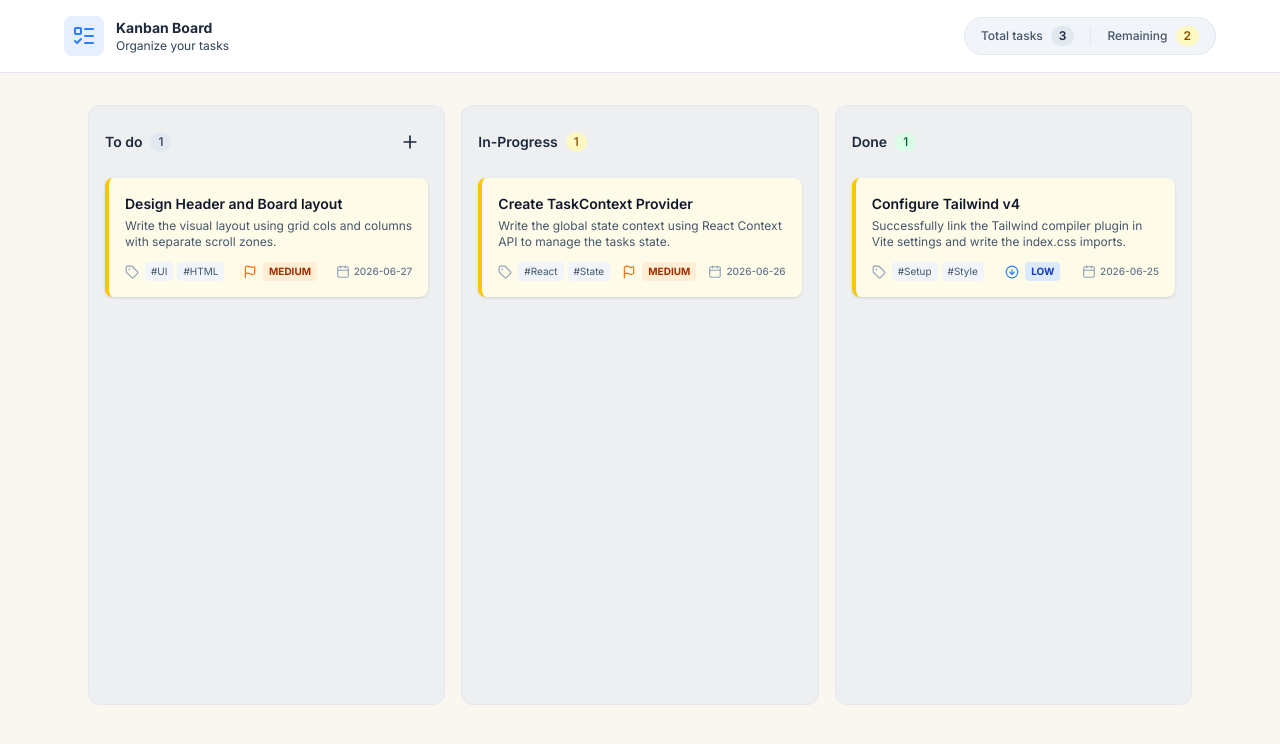
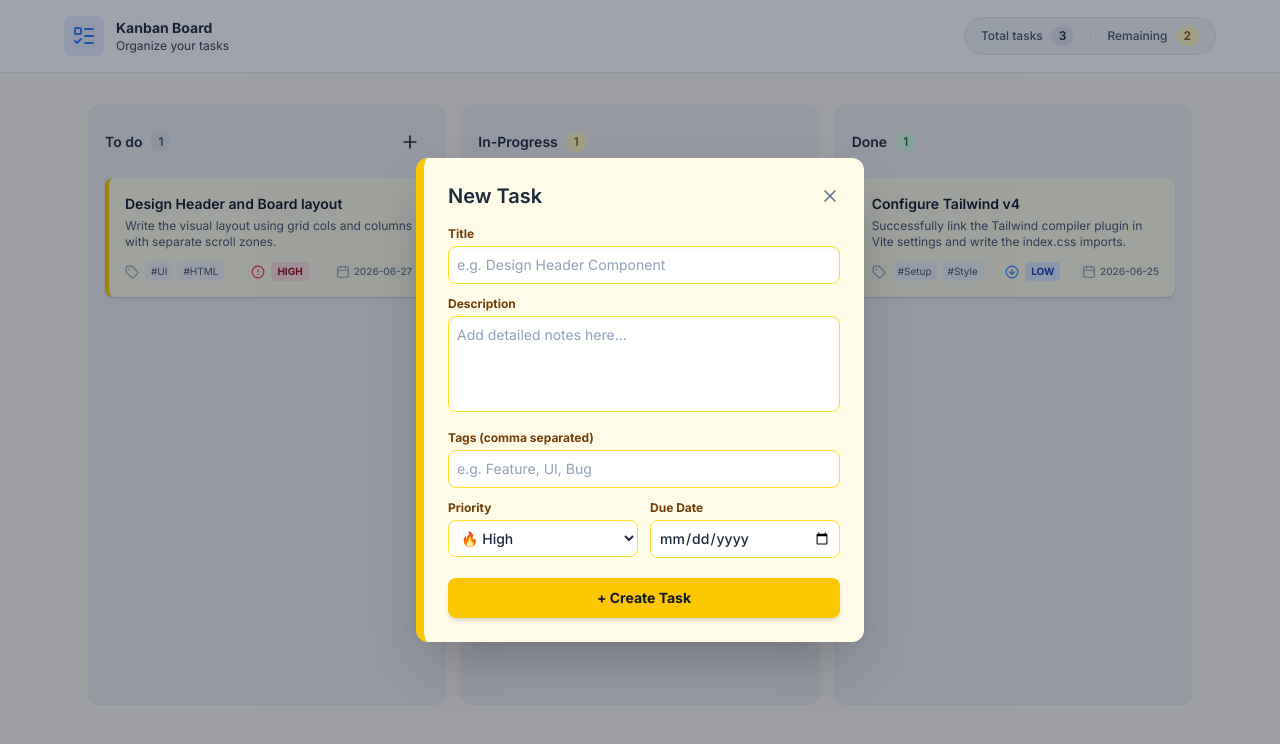
Before and after one commit to amarsinghpatil/Kanban-board, a React (Vite) app: page / in a window 1280 px wide. Both pictures are taken after a click on the button 410 px from the left and 142 px from the top of the page. Shown: the top 744 px of the page. Built offline with nearby package versions, Linux system fonts and the light colour scheme.

Commit message:
Build and style NewTaskModal sticky-note layout and form fields

```diff
--- a/src/components/Board.jsx
+++ b/src/components/Board.jsx
@@ -1,25 +1,30 @@
 import React from "react";
 import { useTask } from "../context/TaskContext";
-import {Plus, AlertCircle, Calendar, Tag, ArrowDownCircle, Flag} from 'lucide-react';
+import { Plus, AlertCircle, Calendar, Tag, ArrowDownCircle, Flag } from "lucide-react";
+
+export default function Board({ onOpenNewTaskModal }) {
+  const { tasks } = useTask();
+
+  console.log("📦 All Tasks from Context:", tasks);
+
+  // Separating the tasks into three different columns
+  const todo = tasks.filter((task) => task.status === "todo");
+  const inprogress = tasks.filter((task) => task.status === "in-progress");
+  const done = tasks.filter((task) => task.status === "done");
 
 
-
-export default function Board({onOpenNewTaskModal}) {
-
-    const {tasks} = useTask();
-
-    // separating the tasks into three different columns
-    const todo = tasks.filter((task) =>task.status === "todo");
-    const inprogress = tasks.filter((task)=> task.status === "in-progress");
-    const done = tasks.filter((task)=> task.status ==="done");
+  // 🔦 FLASHLIGHT 2: See tasks filtered for each column
+  console.log("🟡 Todo Column:", todo);
+  console.log("🟠 In-Progress Column:", inprogress);
+  console.log("🟢 Done Column:", done);
 
   function getprioritystyle(priority) {
-      if (priority==="high"){
+    if (priority === "high") {
       return "bg-red-100 text-red-800";
-      } else if(priority==="medium"){
-        return "bg-orange-100 text-orange-800"
-      } else if(priority ==="low") {
-        return "bg-blue-100 text-blue-800"
+    } else if (priority === "medium") {
+      return "bg-orange-100 text-orange-800";
+    } else if (priority === "low") {
+      return "bg-blue-100 text-blue-800";
     }
   }
 
@@ -35,7 +40,6 @@ export default function Board({onOpenNewTaskModal}) {
 
   return (
     <main className="max-w-6xl mx-auto w-full px-6 py-8">
-
       <div className="flex flex-col md:flex-row gap-4">
 
         {/* TO DO COLUMN */}
@@ -45,105 +49,100 @@ export default function Board({onOpenNewTaskModal}) {
 
             <div className="flex items-center gap-2">
               <h2 className="text-sm font-semibold text-slate-800">To do</h2>
-                    <span className="bg-slate-200 text-xs text-slate-700 px-2 py-0.5 rounded-full font-medium">{todo.length}</span>
+              <span className="bg-slate-200 text-xs text-slate-700 px-2 py-0.5 rounded-full font-medium">
+                {todo.length}
+              </span>
             </div>
 
-                  <button className="hover:bg-slate-300/60 transition-colors rounded-lg p-2">
-                    <Plus className="h-5 w-5 text-slate-800" onClick={onOpenNewTaskModal}/>
+            <button
+              className="hover:bg-slate-300/60 transition-colors rounded-lg p-2"
+              onClick={onOpenNewTaskModal}>
+              <Plus className="h-5 w-5 text-slate-800" />
             </button>
           </div>
 
-                {/*Adding card to todo columns*/}
-                {todo.map((task)=>{
+          {/* Adding card in todo column */}
+          {todo.map((task) => {
+
+            console.log("--- 📌 NEW TODO CARD ---");
+            console.log("Title:", task.title);
+            console.log("Description:", task.description);
+            console.log("Tags Array:", task.tags);
+            console.log("Priority Level:", task.priority);
+            console.log("Due Date:", task.dueDate);
+
 
             return (
               <div key={task.id} className="bg-yellow-50 border-l-4 border-yellow-400 p-4 rounded-lg shadow-sm text-slate-800">
-
-
                 {/* outer row spaced for left and right side */}
-                                  <div className=" items-center justify-between ">
-
+                <div className="items-center justify-between">
                   <h3 className="font-semibold text-sm text-slate-900">{task.title}</h3>
                   <p className="text-xs text-slate-600 mt-1">{task.description}</p>
 
-                                          {/* parent flex container span left,middle, right */}
+                  {/* parent flex container span left, middle, right */}
                   <div className="flex items-center justify-between mt-3">
 
                     {/* left tag group */}
                     <div className="flex items-center gap-1.5">
-                                                <Tag className="h-3.5 w-3.5 text-slate-400"/>
-
+                      <Tag className="h-3.5 w-3.5 text-slate-400" />
                       {/* left side container for tag list */}
                       <div className="flex flex-wrap gap-1">
                         {task.tags.map((tag) => (
                           <span key={tag} className="bg-slate-100 text-slate-600 text-[10px] px-1.5 py-0.5 rounded">
                             #{tag}
                           </span>
-                                                  )) }
+                        ))}
                       </div>
                     </div>
 
-                                              <div className="flex items-center gap-1.5 ">
-
+                    {/* middle priority badge */}
+                    <div className="flex items-center gap-1.5">
                       {getpriorityicon(task.priority)}
-
                       <span className={"text-[10px] font-bold px-1.5 py-0.5 rounded uppercase " + getprioritystyle(task.priority)}>
                         {task.priority}
                       </span>
-
                     </div>
 
-                                              {/* right side for date due */}
+                    {/* right side for due date */}
                     <span className="flex items-center gap-1 text-[10px] text-slate-500 font-medium">
                       <Calendar className="h-3.5 w-3.5 text-slate-400" />
                       <span>{task.dueDate}</span>
                     </span>
-                                        </div>
 
                   </div>
                 </div>
-                          )
+              </div>
+            );
           })}
-
         </div>
 
-        {/* IN PROGRESS COLUMN */ }
+        {/* IN PROGRESS COLUMN */}
         <div className="flex-1 bg-slate-200/50 border border-slate-200/80 rounded-xl p-4 min-h-[600px] flex flex-col gap-4">
-
           <div className="flex items-center justify-between h-10">
-
-              <div className= "flex items-center gap-2">
-
-                <h2 className=" text-sm font-semibold text-slate-800">In-Progress</h2>
-                <span className="bg-yellow-100 text-yellow-800 font-medium text-xs px-2 py-0.5 rounded-full">{inprogress.length}</span>
-
+            <div className="flex items-center gap-2">
+              <h2 className="text-sm font-semibold text-slate-800">In-Progress</h2>
+              <span className="bg-yellow-100 text-yellow-800 font-medium text-xs px-2 py-0.5 rounded-full">
+                {inprogress.length}
+              </span>
             </div>
           </div>
 
-          {/* Adding card to inprogress columns*/}
+          {/* Adding card to inprogress column */}
           {inprogress.map((task) => {
             return (
               <div key={task.id} className="bg-yellow-50 border-l-4 border-yellow-400 p-4 rounded-lg shadow-sm text-slate-800">
-
-                {/* <h3 className="font-semibold text-sm">{task.title}</h3> */}
-
                 <h3 className="font-semibold text-sm text-slate-900">{task.title}</h3>
                 <p className="text-xs text-slate-600 mt-1">{task.description}</p>
 
                 <div className="flex items-center justify-between mt-3">
-
                   <div className="flex items-center gap-1.5">
-                             <Tag className="h-3.5 w-3.5 text-slate-400"/>
-
-                                {/* left side container for tag list */}
+                    <Tag className="h-3.5 w-3.5 text-slate-400" />
                     <div className="flex flex-wrap gap-1">
                       {task.tags.map((tag) => (
                         <span key={tag} className="bg-slate-100 text-slate-600 text-[10px] px-1.5 py-0.5 rounded">
                           #{tag}
                         </span>
-                                   ))
-                                  }
-
+                      ))}
                     </div>
                   </div>
 
@@ -158,51 +157,39 @@ export default function Board({onOpenNewTaskModal}) {
                     <Calendar className="h-3.5 w-3.5 text-slate-400" />
                     <span>{task.dueDate}</span>
                   </span>
-
+                </div>
+              </div>
+            );
+          })}
         </div>
 
-              </div>
-            )
-          })}
-
-        </div>
-
-        {/* Done Column */}
-
+        {/* DONE COLUMN */}
         <div className="flex-1 bg-slate-200/50 border border-slate-200/80 rounded-xl p-4 min-h-[600px] flex flex-col gap-4">
-
           <div className="flex items-center justify-between h-10">
-
             <div className="flex items-center gap-2">
-
               <h2 className="text-sm font-semibold text-slate-800">Done</h2>
-              <span className="bg-green-100 text-green-800 font-medium text-xs px-2 py-0.5 rounded-full">{done.length}</span>
-
+              <span className="bg-green-100 text-green-800 font-medium text-xs px-2 py-0.5 rounded-full">
+                {done.length}
+              </span>
             </div>
           </div>
 
-          {/* Adding card to done columns*/}
-
-          {done.map((task)=> {
-            return(
+          {/* Adding card to done column */}
+          {done.map((task) => {
+            return (
               <div key={task.id} className="bg-yellow-50 border-l-4 border-yellow-400 p-4 rounded-lg shadow-sm text-slate-800">
-
                 <h3 className="font-semibold text-sm text-slate-900">{task.title}</h3>
                 <p className="text-xs text-slate-600 mt-1">{task.description}</p>
 
                 <div className="flex items-center justify-between mt-3">
                   <div className="flex items-center gap-1.5">
-                             <Tag className="h-3.5 w-3.5 text-slate-400"/>
-
-                                 {/* left side container for tag list */}
+                    <Tag className="h-3.5 w-3.5 text-slate-400" />
                     <div className="flex flex-wrap gap-1">
                       {task.tags.map((tag) => (
                         <span key={tag} className="bg-slate-100 text-slate-600 text-[10px] px-1.5 py-0.5 rounded">
                           #{tag}
                         </span>
-                                    ))
-                                   }
-
+                      ))}
                     </div>
                   </div>
 
@@ -213,17 +200,14 @@ export default function Board({onOpenNewTaskModal}) {
                     </span>
                   </div>
 
-                                   {/* right side for date due */}
-                            <span className="flex items-center gap-1 text-[10px] text-slate-500  font-medium">
+                  <span className="flex items-center gap-1 text-[10px] text-slate-500 font-medium">
                     <Calendar className="h-3.5 w-3.5 text-slate-400" />
                     <span>{task.dueDate}</span>
                   </span>
-
                 </div>
               </div>
-            )
+            );
           })}
-
         </div>
 
       </div>
--- a/src/components/NewTaskModal.jsx
+++ b/src/components/NewTaskModal.jsx
@@ -1,5 +1,97 @@
 import React from "react";
+import { X } from "lucide-react";
 
-export default function NewTaskModal() {
-  return null; // Renders nothing for now
+export default function NewTaskModal({ isOpen, onClose}) {
+
+  // if the modal is false then do not render anything
+  if(isOpen === false) {
+    return null ;
+
+  }
+
+  return (
+    <div className="fixed inset-0 bg-slate-900/40 flex items-center justify-center p-4 z-50">
+      {/* 1. Fullscreen Backdrop */}
+
+      {/* 2. Sticky Note Card Container */}
+      <div className="bg-yellow-50 border-l-8 border-yellow-400 rounded-xl shadow-2xl max-w-md w-full p-6 flex flex-col gap-4 text-slate-800">
+
+        {/* Modal Header + Close Icon */}
+        <div className="flex items-center justify-between">
+            <h2 className="text-xl font-semibold text-slate-800">New Task</h2>
+            <button onClick={onClose}>
+                <X className="h-5 w-5 text-slate-500 hover:text-slate-700" />
+            </button>
+        </div>
+
+        {/* Form Container */}
+        <form className="flex flex-col gap-3">
+          {/* Title Input */}
+          <div>
+            <label className="text-xs font-bold text-yellow-900 block mb-1">Title</label>
+            <input
+              type="text"
+              placeholder="e.g. Design Header Component"
+              className="w-full bg-white/90 border border-yellow-300 rounded-lg p-2 text-sm text-slate-800 placeholder-slate-400 focus:outline-none focus:ring-2 focus:ring-yellow-400 focus:border-yellow-400 transition-all shadow-inner"
+            />
+          </div>
+
+          {/* Description Input */}
+          <div>
+            <label className="text-xs font-bold text-yellow-900 block mb-1">Description</label>
+            <textarea
+              placeholder="Add detailed notes here..."
+              className="w-full bg-white/90 border border-yellow-300 rounded-lg p-2 text-sm text-slate-800 placeholder-slate-400 focus:outline-none focus:ring-2 focus:ring-yellow-400 focus:border-yellow-400 h-24 resize-none transition-all shadow-inner"
+            ></textarea>
+          </div>
+
+          {/* Tags Input */}
+          <div>
+            <label className="text-xs font-bold text-yellow-900 block mb-1">Tags (comma separated)</label>
+            <input
+              type="text"
+              placeholder="e.g. Feature, UI, Bug"
+              className="w-full bg-white/90 border border-yellow-300 rounded-lg p-2 text-sm text-slate-800 placeholder-slate-400 focus:outline-none focus:ring-2 focus:ring-yellow-400 focus:border-yellow-400 transition-all shadow-inner"
+            />
+          </div>
+
+          {/* Priority and Due Date Side-by-side Row */}
+          <div className="flex gap-3">
+            {/* Priority */}
+            <div className="flex-1">
+              <label className="text-xs font-bold text-yellow-900 block mb-1">Priority</label>
+              <select className="w-full bg-white/90 border border-yellow-300 rounded-lg p-2 text-sm text-slate-800 font-medium focus:outline-none focus:ring-2 focus:ring-yellow-400 focus:border-yellow-400 transition-all cursor-pointer">
+                <option value="high">🔥 High</option>
+                <option value="medium">🚩 Medium</option>
+                <option value="low">🔹 Low</option>
+              </select>
+            </div>
+
+            {/* Due Date */}
+            <div className="flex-1">
+              <label className="text-xs font-bold text-yellow-900 block mb-1">Due Date</label>
+              <input
+                type="date"
+                className="w-full bg-white/90 border border-yellow-300 rounded-lg p-2 text-sm text-slate-800 font-medium focus:outline-none focus:ring-2 focus:ring-yellow-400 focus:border-yellow-400 transition-all cursor-pointer"
+              />
+            </div>
+          </div>
+
+          {/* Action Button */}
+          <div className="pt-2">
+            <button
+              type="submit"
+              className="w-full bg-yellow-400 hover:bg-yellow-500 text-slate-900 font-bold rounded-lg py-2.5 text-sm transition-colors shadow-md"
+            >
+              + Create Task
+            </button>
+          </div>
+        </form>
+
+
+    </div>
+
+  </div>
+);
+
 }
--- a/src/utils/mockData.js
+++ b/src/utils/mockData.js
@@ -22,7 +22,7 @@ export const initialTasks = [
     title: "Design Header and Board layout",
     description: "Write the visual layout using grid cols and columns with separate scroll zones.",
     status: "todo",
-    priority: "medium",
+    priority: "high",
     dueDate: "2026-06-27",
     tags: ["UI", "HTML"]
   }
```
Lines whose indentation alone changed are shown as unchanged.
